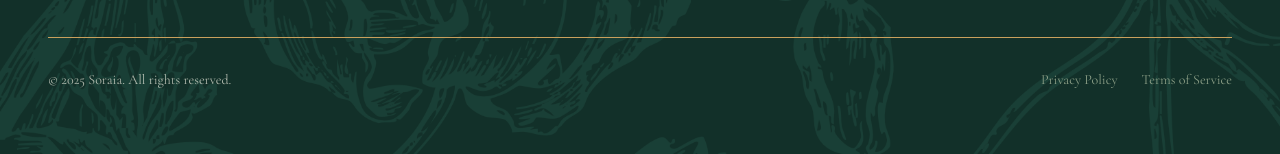
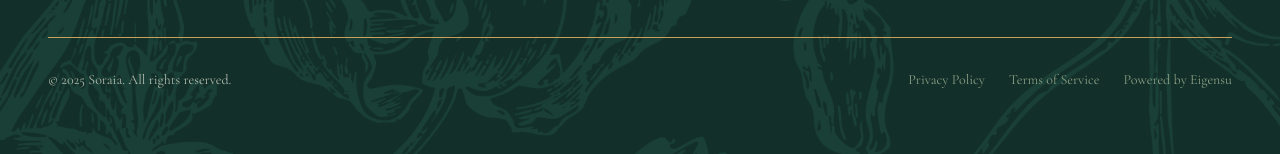
Before and after one commit to ashmay29/Soraia, a Next.js app in the folder apps/kepler/: page / in a window 1280 px wide. Shown: the part 3988-4142 px from the top of the page. Built offline with nearby package versions, Linux system fonts and the light colour scheme; a web font is replaced by a local one.

Commit message:
Add watermark

```diff
--- a/apps/kepler/src/components/Footer.tsx
+++ b/apps/kepler/src/components/Footer.tsx
@@ -86,6 +86,14 @@
             >
               Terms of Service
             </a>
+            <a
+              href="https://eigensu.in"
+              target="_blank"
+              rel="noopener noreferrer"
+              className="text-gray hover:text-background text-sm transition-colors duration-300"
+            >
+              Powered by Eigensu
+            </a>
           </div>
         </div>
       </div>
```
